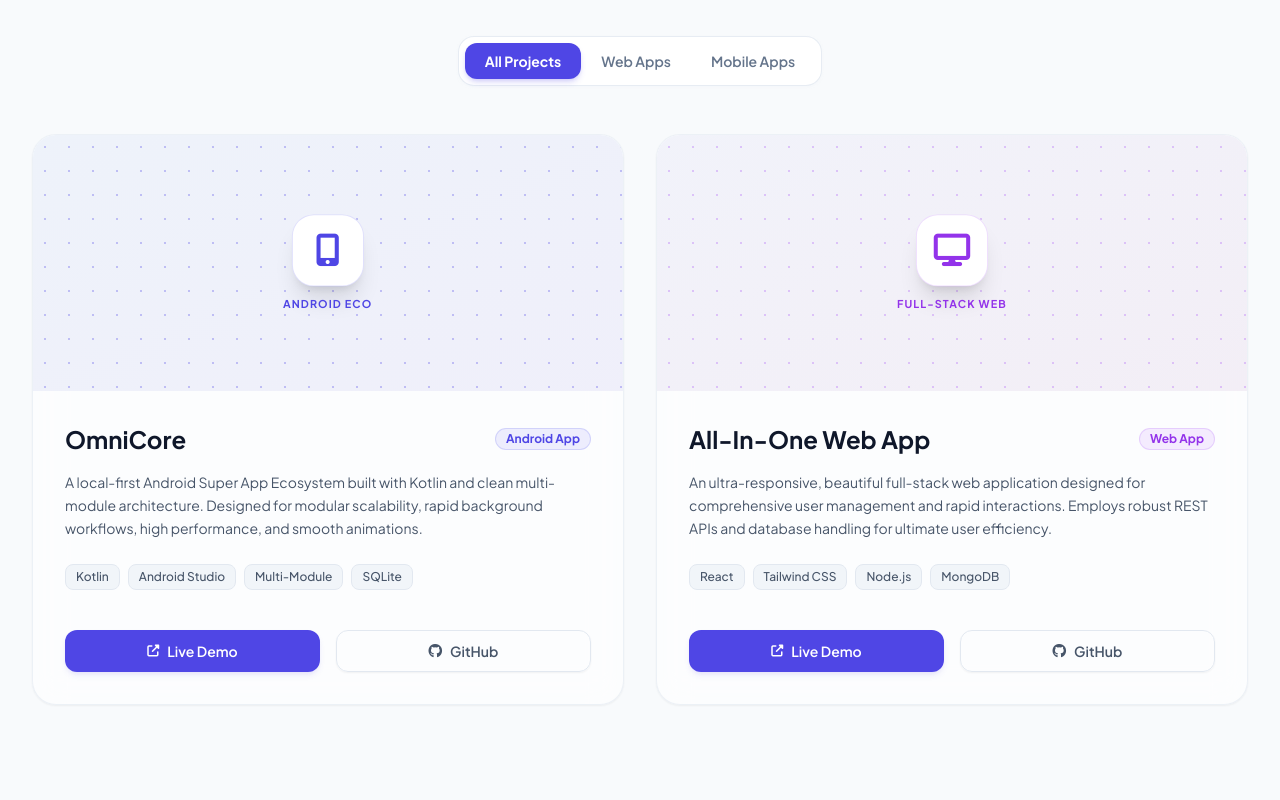
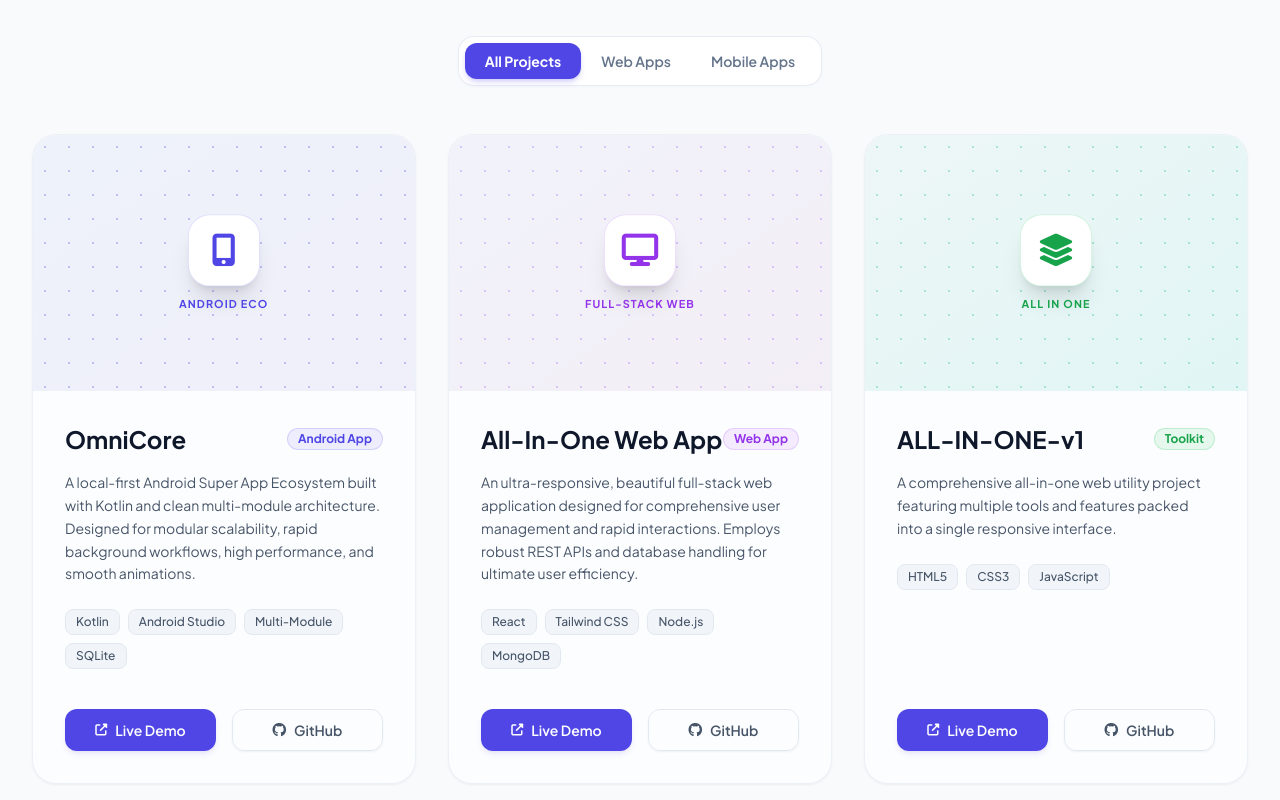
Before and after one commit to Sami12901/MY-portfolio, a plain HTML site: page index.html in a window 1280 px wide. Shown: the part 2960-3760 px from the top of the page. Drawn offline with nearby package versions, Linux system fonts and the light colour scheme.

Commit message:
feat: Add standalone ALL-IN-ONE-v1 project card

```diff
--- a/index.html
+++ b/index.html
@@ -546,7 +546,7 @@
                     </div>
                 </div>
 
-                <div class="grid grid-cols-1 md:grid-cols-2 gap-8 relative min-h-[400px]">
+                <div class="grid grid-cols-1 md:grid-cols-2 lg:grid-cols-3 gap-8 relative min-h-[400px]">
                     <!-- Project 1 Card -->
                     <div class="project-card glassmorphism rounded-3xl overflow-hidden border border-slate-200/60 dark:border-slate-800/60 flex flex-col group h-full shadow-sm" data-categories="mobile">
                         <!-- Project Graphic Placeholder -->
@@ -625,6 +625,52 @@
                                     <span class="px-2.5 py-1 rounded-lg bg-slate-100 dark:bg-slate-900 border border-slate-200 dark:border-slate-800 text-xs font-medium text-slate-600 dark:text-slate-300">Tailwind CSS</span>
                                     <span class="px-2.5 py-1 rounded-lg bg-slate-100 dark:bg-slate-900 border border-slate-200 dark:border-slate-800 text-xs font-medium text-slate-600 dark:text-slate-300">Node.js</span>
                                     <span class="px-2.5 py-1 rounded-lg bg-slate-100 dark:bg-slate-900 border border-slate-200 dark:border-slate-800 text-xs font-medium text-slate-600 dark:text-slate-300">MongoDB</span>
+                                </div>
+                            </div>
+
+                            <div class="flex items-center space-x-4 pt-4">
+                                <a href="https://sami12901.github.io/ALL-IN-ONE-v1/" target="_blank" class="flex-1 inline-flex items-center justify-center px-4 py-2.5 text-sm font-semibold rounded-xl text-white bg-indigo-600 hover:bg-indigo-500 active:scale-95 transition-all shadow-md shadow-indigo-600/10 hover:shadow-indigo-600/20 border border-indigo-600/10">
+                                    <i class="fa-solid fa-up-right-from-square mr-2 text-xs"></i>
+                                    <span>Live Demo</span>
+                                </a>
+                                <a href="https://github.com/Sami12901" target="_blank" class="flex-1 inline-flex items-center justify-center px-4 py-2.5 text-sm font-semibold rounded-xl border border-slate-200 dark:border-slate-800 text-slate-600 dark:text-slate-300 hover:bg-slate-100 dark:hover:bg-slate-900/50 hover:text-slate-900 dark:hover:text-white transition-all shadow-sm dark:shadow-none">
+                                    <i class="fa-brands fa-github mr-2"></i>
+                                    <span>GitHub</span>
+                                </a>
+                            </div>
+                        </div>
+                    </div>
+
+                    <!-- Project 3 Card -->
+                    <div class="project-card glassmorphism rounded-3xl overflow-hidden border border-slate-200/60 dark:border-slate-800/60 flex flex-col group h-full shadow-sm" data-categories="web">
+                        <!-- Project Graphic Placeholder -->
+                        <div class="relative h-64 bg-slate-100 dark:bg-slate-900 overflow-hidden flex items-center justify-center">
+                            <!-- Visual Pattern for Web -->
+                            <div class="absolute inset-0 bg-gradient-to-br from-green-100/30 to-teal-200/30 dark:from-green-900/30 dark:to-teal-950/30 opacity-60 dark:opacity-40"></div>
+                            <div class="absolute inset-0 opacity-30 dark:opacity-15 bg-[radial-gradient(#10b981_1px,transparent_1px)] [background-size:24px_24px]"></div>
+                            <!-- Floating Icon -->
+                            <div class="relative text-center scale-90 group-hover:scale-100 transition-transform duration-500">
+                                <div class="w-20 h-20 rounded-3xl bg-green-500/10 border border-green-500/20 text-green-600 dark:text-green-400 flex items-center justify-center text-4xl mx-auto shadow-xl dark:shadow-2xl mb-3 bg-white dark:bg-slate-900">
+                                    <i class="fa-solid fa-layer-group"></i>
+                                </div>
+                                <span class="block text-xs font-bold uppercase tracking-widest text-green-600 dark:text-green-400">All In One</span>
+                            </div>
+                        </div>
+
+                        <!-- Card Content -->
+                        <div class="p-8 flex flex-col justify-between flex-grow space-y-6">
+                            <div class="space-y-4">
+                                <div class="flex items-center justify-between">
+                                    <h4 class="text-2xl font-bold text-slate-900 dark:text-white group-hover:text-green-600 dark:group-hover:text-green-400 transition-colors">ALL-IN-ONE-v1</h4>
+                                    <span class="px-2.5 py-0.5 rounded-full bg-green-500/10 border border-green-500/20 text-xs font-bold text-green-600 dark:text-green-400">Toolkit</span>
+                                </div>
+                                <p class="text-slate-600 dark:text-slate-400 text-sm leading-relaxed">
+                                    A comprehensive all-in-one web utility project featuring multiple tools and features packed into a single responsive interface.
+                                </p>
+                                <div class="flex flex-wrap gap-2 pt-2">
+                                    <span class="px-2.5 py-1 rounded-lg bg-slate-100 dark:bg-slate-900 border border-slate-200 dark:border-slate-800 text-xs font-medium text-slate-600 dark:text-slate-300">HTML5</span>
+                                    <span class="px-2.5 py-1 rounded-lg bg-slate-100 dark:bg-slate-900 border border-slate-200 dark:border-slate-800 text-xs font-medium text-slate-600 dark:text-slate-300">CSS3</span>
+                                    <span class="px-2.5 py-1 rounded-lg bg-slate-100 dark:bg-slate-900 border border-slate-200 dark:border-slate-800 text-xs font-medium text-slate-600 dark:text-slate-300">JavaScript</span>
                                 </div>
                             </div>
 
```
